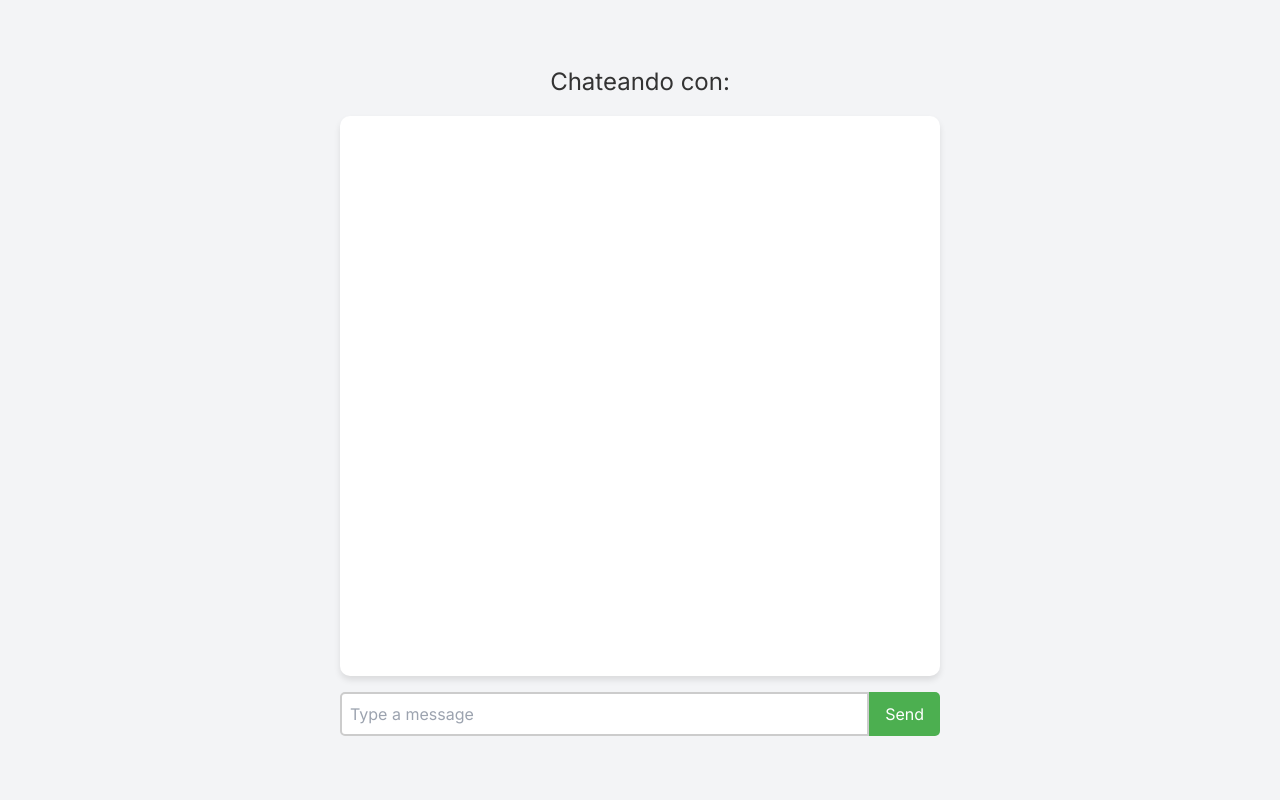
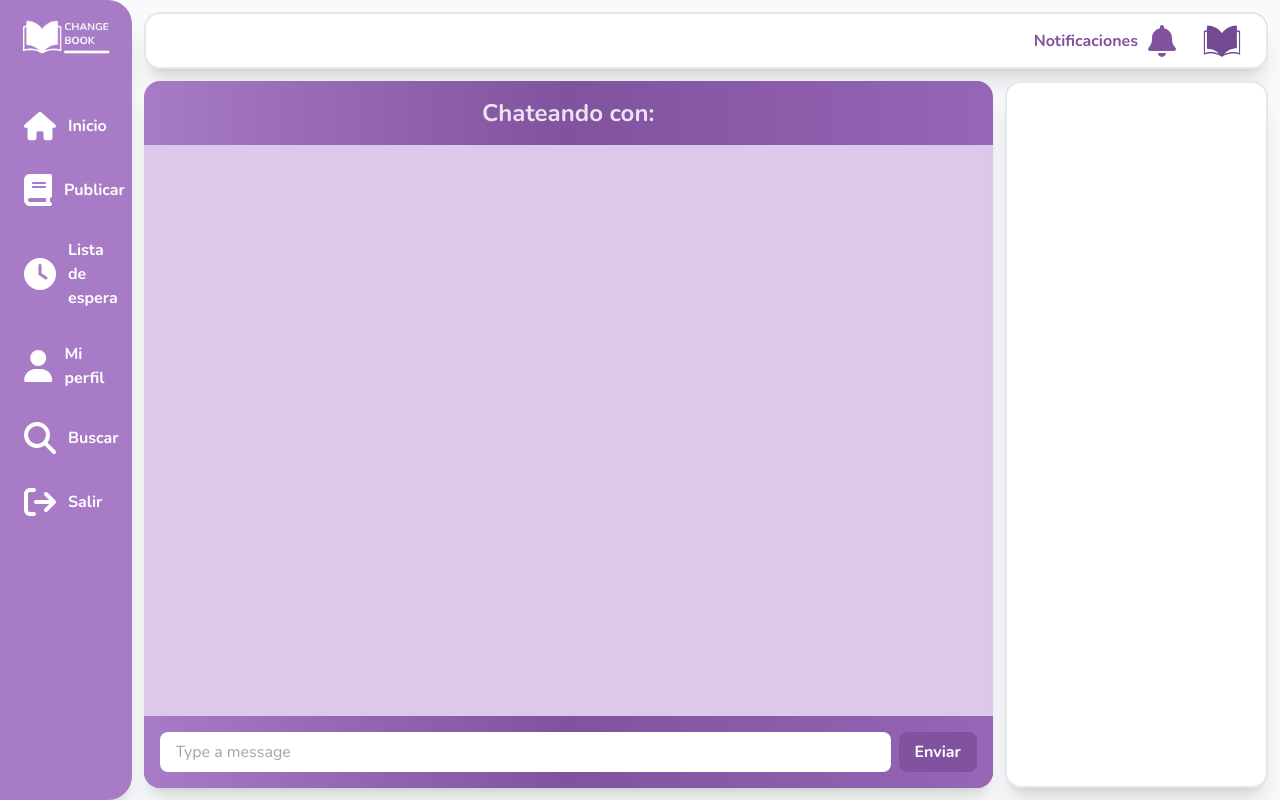
Before and after one commit to Espi2/ChangeBook, a Next.js app: page /chat in a window 1280 px wide. Built offline with nearby package versions, Linux system fonts and the light colour scheme.

Commit message:
Diseño del chat, falta info de usuario a la derecha

```diff
--- a/app/chat/Chat.css
+++ b/app/chat/Chat.css
@@ -1,77 +1,20 @@
-/* Chat.css */
-.chat-container {
-  display: flex;
-  flex-direction: column;
-  justify-content: center;
-  align-items: center;
-  width: 100%;
-  height: 100vh;
-  background-color: #f3f4f6;
+/*Estilo base*/
+.message-bubble {
+  max-width: 70%;
+  padding: 0.5rem 1rem;
+  border-radius: 1rem;
+  margin: 0.5rem;
+  word-wrap: break-word;
 }
 
-.chat-header {
-  font-size: 1.5rem;
-  margin-bottom: 1rem;
-  color: #333;
+/* Estilo para la burbuja de mensaje del remitente */
+.sender-bubble {
+  background-color: #8f61ad;
+  align-self: flex-end;
 }
 
-.chat-messages {
-  list-style: none;
-  padding: 0;
-  margin: 0;
-  width: 80%;
-  max-width: 600px;
-  height: 70vh;
-  overflow-y: auto;
-  background: #fff;
-  padding: 1rem;
-  border-radius: 10px;
-  box-shadow: 0 4px 6px rgba(0, 0, 0, 0.1);
+/* Estilo para la burbuja de mensaje del destinatario */
+.receiver-bubble {
+  background-color: #734a91;
+  align-self: flex-start;
 }
-
-.message {
-  margin-bottom: 1rem;
-  padding: 0.5rem 1rem;
-  border-radius: 10px;
-  word-wrap: break-word;
-  max-width: 80%;
-}
-
-.my-message {
-  align-self: flex-end;
-  background-color: #d1f7c4;
-}
-
-.other-message {
-  align-self: flex-start;
-  background-color: #f1f0f0;
-}
-
-.chat-form {
-  display: flex;
-  width: 80%;
-  max-width: 600px;
-  margin-top: 1rem;
-}
-
-.chat-input {
-  flex: 1;
-  padding: 0.5rem;
-  border: 2px solid #ccc;
-  border-radius: 5px 0 0 5px;
-  font-size: 1rem;
-}
-
-.chat-button {
-  padding: 0.5rem 1rem;
-  border: none;
-  background-color: #4caf50;
-  color: white;
-  border-radius: 0 5px 5px 0;
-  cursor: pointer;
-  font-size: 1rem;
-}
-
-.chat-button:hover {
-  background-color: #45a049;
-}
--- a/app/chat/page.tsx
+++ b/app/chat/page.tsx
@@ -1,47 +1,96 @@
-// pages/chat.tsx"use client"
-"use client"
-import { useEffect, useRef, useState } from 'react';
-import io, { Socket } from 'socket.io-client';
-import axios from 'axios';
-import { useRouter } from 'next/router';
+"use client";
+
+import { FontAwesomeIcon } from "@fortawesome/react-fontawesome";
 import { useSearchParams } from "next/navigation";
-import './Chat.css'; // Asegúrate de crear y configurar este archivo CSS
+import { useEffect, useRef, useState } from "react";
+import io, { Socket } from "socket.io-client";
+import { redirect } from "next/navigation";
+import AddBookForm from "../Publicar/page";
+import { useRouter } from "next/navigation";
+import axios from "axios";
+import "./Chat.css";
+import {
+  faHome,
+  faSignOut,
+  faBook,
+  faClock,
+  faUser,
+  faSearch,
+  faBell,
+} from "@fortawesome/free-solid-svg-icons";
+
+interface Book {
+  idLibro: string;
+  titulo: string;
+  editorial: string;
+  descripcion: string;
+  sinopsis: string;
+  autor: string;
+  calificacion: number;
+  intercambios: number;
+  disponible: boolean;
+  isbn: string;
+  ano_de_publicacion: string;
+  userNombre: string;
+  codigoUsuario: string;
+  imagenPerfil: string;
+  imagen: string;
+}
 
 const Chat = () => {
-  const [messages, setMessages] = useState<{ message: string, username: string }[]>([]);
-  const [input, setInput] = useState('');
+  const [messages, setMessages] = useState<
+    { message: string; username: string }[]
+  >([]);
+  const [input, setInput] = useState("");
   const socketRef = useRef<Socket | null>(null);
   const searchParams = useSearchParams();
   const roomId = searchParams.get("roomId");
   const chatContainerRef = useRef<HTMLUListElement>(null);
+  const [navOption, setNavOption] = useState("");
+  const [showModal, setShowModal] = useState(false);
+  const [books, setBooks] = useState<Book[]>([]);
+
+  const handleModalClose = () => {
+    setShowModal(false);
+  };
 
   useEffect(() => {
-    if (!roomId || typeof roomId !== 'string') return;
+    if (!roomId || typeof roomId !== "string") return;
 
-    const username = localStorage.getItem('nombreUsuario') || prompt('Please enter your username:');
+    const username =
+      localStorage.getItem("nombreUsuario") ||
+      prompt("Please enter your username:");
     if (!username) return;
 
-    localStorage.setItem('nombreUsuario', username);
+    localStorage.setItem("nombreUsuario", username);
 
-    const socket = io('http://localhost:3500', {
+    const socket = io("http://localhost:3500", {
       auth: { username },
-      query: { room: roomId }
+      query: { room: roomId },
     });
 
     socketRef.current = socket;
 
-    socket.on('chat message', ({ message, username }) => {
+    socket.on("chat message", ({ message, username }) => {
       setMessages((prev) => [...prev, { message, username }]);
     });
 
     const fetchMessages = async () => {
       try {
-        const response = await axios.get('http://localhost:3500/chat/messages', {
-          params: { room: roomId }
-        });
-        setMessages(response.data.map((msg: { content: string, user: string }) => ({ message: msg.content, username: msg.user })));
+        const response = await axios.get(
+          "http://localhost:3500/chat/messages",
+          {
+            params: { room: roomId },
+          }
+        );
+        setMessages(
+          response.data.map((msg: { content: string; user: string }) => ({
+            message: msg.content,
+            username: msg.user,
+          }))
+        );
       } catch (error) {
-        console.error('Error fetching messages:', error);
+        console.error("Error fetching messages:", error);
       }
     };
 
@@ -52,52 +101,264 @@ const Chat = () => {
     };
   }, [roomId]);
 
+  const handleLogout = () => {
+    localStorage.removeItem("codigoUsuario");
+    redirect("/InicioSesion");
+  };
+
+  const router = useRouter();
+
+  const handleUserClick = () => {
+    router.push(`/Perfil?codigoUsuario=${books[0].codigoUsuario}`);
+  };
+
   const handleSubmit = async (e: React.FormEvent<HTMLFormElement>) => {
     e.preventDefault();
     if (input && socketRef.current) {
       try {
-        await axios.post('http://localhost:3500/chat/message', {
+        await axios.post("http://localhost:3500/chat/message", {
           message: input,
-          username: localStorage.getItem('nombreUsuario'),
+          username: localStorage.getItem("nombreUsuario"),
           room: roomId,
         });
-        setInput('');
+        setInput("");
       } catch (error) {
-        console.error('Error sending message:', error);
+        console.error("Error sending message:", error);
       }
     }
   };
 
   useEffect(() => {
     if (chatContainerRef.current) {
-      chatContainerRef.current.scrollTop = chatContainerRef.current.scrollHeight;
+      chatContainerRef.current.scrollTop =
+        chatContainerRef.current.scrollHeight;
     }
   }, [messages]);
 
   return (
-    <div className="chat-container">
-      <h1 className="chat-header">Chateando con: {roomId}</h1>
-      <ul id="messages" ref={chatContainerRef} className="chat-messages">
+    <div className="grid grid-cols-9 grid-rows-10 gap-3 bg-gray-50 w-screen h-screen">
+      {/*MENU*/}
+      <div className="hidden sm:block bg-cbookC-500 rounded-r-3xl shadow-xl col-span-1 row-span-10 flex-col h-screen justify-between">
+        <div className="flex items-center justify-center m-5 mb-10">
+          <img
+            src="/logo_completo_blanco_recortado.png"
+            alt="Logo de la empresa"
+            className="w-48 h-auto"
+          />
+        </div>
+
+        <div className="flex flex-col items-left mx-3 gap-50 font-cbookF font-bold text-x1 cursor-pointer overflow-hidden mr-0">
+          <a
+            href="/Home"
+            className={`py-4 text-white flex items-center p-3 transition duration-0 ${
+              navOption === "inicio"
+                ? "bg-cbookC-700 rounded-l-3xl"
+                : "hover:bg-cbookC-700 hover:rounded-l-3xl hover:pr-12"
+            }`}
+            onClick={() => setNavOption("inicio")}
+          >
+            <FontAwesomeIcon
+              icon={faHome}
+              className="inline-block w-8 h-8 mr-3"
+            />
+            <span>Inicio</span>
+          </a>
+          <button
+            className={`py-4 text-white flex items-center p-3 transition duration-0 ${
+              navOption === "publicar"
+                ? "bg-cbookC-700 rounded-l-3xl"
+                : "hover:bg-cbookC-700 hover:rounded-l-3xl hover:pr-12"
+            }`}
+            onClick={() => {
+              setNavOption("Publicar");
+              setShowModal(true);
+            }}
+          >
+            <FontAwesomeIcon
+              icon={faBook}
+              className="inline-block w-8 h-8 mr-3"
+            />
+            <span>Publicar</span>
+          </button>
+          <a
+            href=""
+            className={`py-4 text-white flex items-center p-3 transition duration-0 ${
+              navOption === "lista"
+                ? "bg-cbookC-700 rounded-l-3xl"
+                : "hover:bg-cbookC-700 hover:rounded-l-3xl hover:pr-12"
+            }`}
+            onClick={() => setNavOption("lista")}
+          >
+            <FontAwesomeIcon
+              icon={faClock}
+              className="inline-block w-8 h-8 mr-3"
+            />
+            <span>Lista de espera</span>
+          </a>
+          <a
+            href="PerfilUsuario"
+            className={`py-4 text-white flex items-center p-3 transition duration-0 ${
+              navOption === "perfil"
+                ? "bg-cbookC-700 rounded-l-3xl"
+                : "hover:bg-cbookC-700 hover:rounded-l-3xl hover:pr-12"
+            }`}
+            onClick={() => setNavOption("PerfilUsuario")}
+          >
+            <FontAwesomeIcon
+              icon={faUser}
+              className="inline-block w-8 h-8 mr-3"
+            />
+            <span>Mi perfil</span>
+          </a>
+          <a
+            href="Home"
+            className={`py-4 text-white flex items-center p-3 transition duration-0 ${
+              navOption === "buscar"
+                ? "bg-cbookC-700 rounded-l-3xl"
+                : "hover:bg-cbookC-700 hover:rounded-l-3xl hover:pr-12"
+            }`}
+            onClick={() => setNavOption("buscar")}
+          >
+            <FontAwesomeIcon
+              icon={faSearch}
+              className="inline-block w-8 h-8 mr-3"
+            />
+            <span>Buscar</span>
+          </a>
+
+          <a
+            href="InicioSesion"
+            className={`py-4 text-white flex items-center p-3 transition duration-0 ${
+              navOption === "salir"
+                ? "bg-cbookC-700 rounded-l-3xl"
+                : "hover:bg-cbookC-700 hover:rounded-l-3xl hover:pr-12"
+            }`}
+            onClick={handleLogout}
+          >
+            <FontAwesomeIcon
+              icon={faSignOut}
+              className="inline-block w-8 h-8 mr-3"
+            />
+            <span>Salir</span>
+          </a>
+        </div>
+      </div>
+      {/*NOTIFICACIONES*/}
+      <div className="bg-white rounded-2xl border-2 border-gray-200 shadow-xl col-span-8 row-span-1 mt-3 mr-3 flex items-center justify-end">
+        <a href="" className="flex items-center">
+          <span className="font-cbookF font-bold text-x1 text-cbookC-700 mr-2">
+            Notificaciones
+          </span>
+          <FontAwesomeIcon icon={faBell} className="w-8 h-8 text-cbookC-700" />
+        </a>
+        <img
+          className="ml-6 w-10 h-10 mr-6"
+          src="/libro_morado.png"
+          alt="Libro"
+        />
+      </div>
+      {/* CHAT */}
+      <div className="flex flex-col items-center justify-center bg-gradient-to-r from-cbookC-500 via-cbookC-700 to-cbookC-600 rounded-2xl shadow-xl col-span-6 row-span-9 mb-3 overflow-hidden">
+        <h1 className="text-2xl font-bold font-cbookF text-cbookC-200 mb-4 mt-4">
+          Chateando con: {roomId}
+        </h1>
+        <ul
+          ref={chatContainerRef}
+          className="flex flex-col flex-grow w-full max-w-full overflow-y-auto bg-cbookC-300 shadow-md p-4"
+        >
           {messages.map((message, index) => (
-          <li key={index} className={`message ${message.username === localStorage.getItem('nombreUsuario') ? 'my-message' : 'other-message'}`}>
-            <p>{message.message}</p>
-            <small>{message.username}</small>
+            <li
+              key={index}
+              className={`flex flex-col py-2 ${
+                message.username === localStorage.getItem("nombreUsuario")
+                  ? "self-end items-end"
+                  : "items-start"
+              }`}
+            >
+              <p
+                className={`message-bubble ${
+                  message.username === localStorage.getItem("nombreUsuario")
+                    ? "sender-bubble"
+                    : "receiver-bubble"
+                }`}
+              >
+                {message.message}
+              </p>
+              <small className="text-gray-600">{message.username}</small>
             </li>
           ))}
         </ul>
-      <form id="form" onSubmit={handleSubmit} className="chat-form">
+        <form
+          onSubmit={handleSubmit}
+          className="w-full max-w-full flex items-center bg-gradient-to-r from-cbookC-500 via-cbookC-700 to-cbookC-600 p-4"
+        >
           <input
             type="text"
-          name="message"
-          id="input"
-          placeholder="Type a message"
-          autoComplete="off"
             value={input}
             onChange={(e) => setInput(e.target.value)}
-          className="chat-input"
+            placeholder="Type a message"
+            className="flex-1 py-2 px-4 mr-2 font-cbookF rounded-lg focus:outline-none focus:border-cbookC-800"
           />
-        <button type="submit" className="chat-button">Send</button>
+          <button
+            type="submit"
+            className="bg-cbookC-700 hover:bg-cbookC-600 text-white font-cbookF font-bold py-2 px-4 rounded-lg focus:outline-none focus:shadow-outline"
+          >
+            Enviar
+          </button>
         </form>
+      </div>
+
+      {/*INFO USER*/}
+      <div className="bg-white border-2 border-gray-200 rounded-2xl shadow-xl col-span-2 row-span-9 mr-3 mb-3 flex justify-center items-center">
+        <div className="flex flex-col items-center justify-between h-full space-y-4 p-8">
+          {books.length > 0 ? (
+            <>
+              <span className="text-center font-cbookF font-bold text-3xl max-w-44 justify-center text-cbookC-700">
+                Prestador
+              </span>
+              <img
+                src={books[0].imagenPerfil}
+                alt="Imagen de perfil"
+                className="w-40 h-40 rounded-full"
+              />
+              <span className="text-center font-cbookF font-bold text-2xl max-w-52 justify-center text-gray-500">
+                {books[0].userNombre}
+                <br />
+                <br />
+                Intercambios: {books[0].intercambios}
+              </span>
+              <button
+                onClick={handleUserClick}
+                className="bg-cbookC-700 hover:bg-cbookC-600 text-white font-cbookF font-bold py-2 px-4 rounded-lg focus:outline-none focus:shadow-outline"
+              >
+                Ver perfil
+              </button>
+            </>
+          ) : (
+            <div className="flex flex-col items-center"></div>
+          )}
+        </div>
+      </div>
+      {/*FORM PUBLICAR*/}
+      {showModal && (
+        <div className="fixed inset-0 flex items-center justify-center z-50">
+          <div className="absolute inset-0 bg-black opacity-50"></div>
+          <div className="bg-white p-6 rounded-lg shadow-lg z-10 w-full max-w-3xl h-5/6 flex flex-col">
+            <h2 className="text-center font-cbookF font-bold text-3xl justify-center text-cbookC-700 mt-3 mb-5">
+              Publicar Nuevo Libro
+            </h2>
+            <button
+              className="absolute top-0 right-0 p-2"
+              onClick={() => setShowModal(false)}
+            >
+              x
+            </button>
+            <div className="flex-1 overflow-auto">
+              <AddBookForm closeModal={handleModalClose} />
+            </div>
+          </div>
+        </div>
+      )}
     </div>
   );
 };
```
Lines whose indentation alone changed are shown as unchanged.
